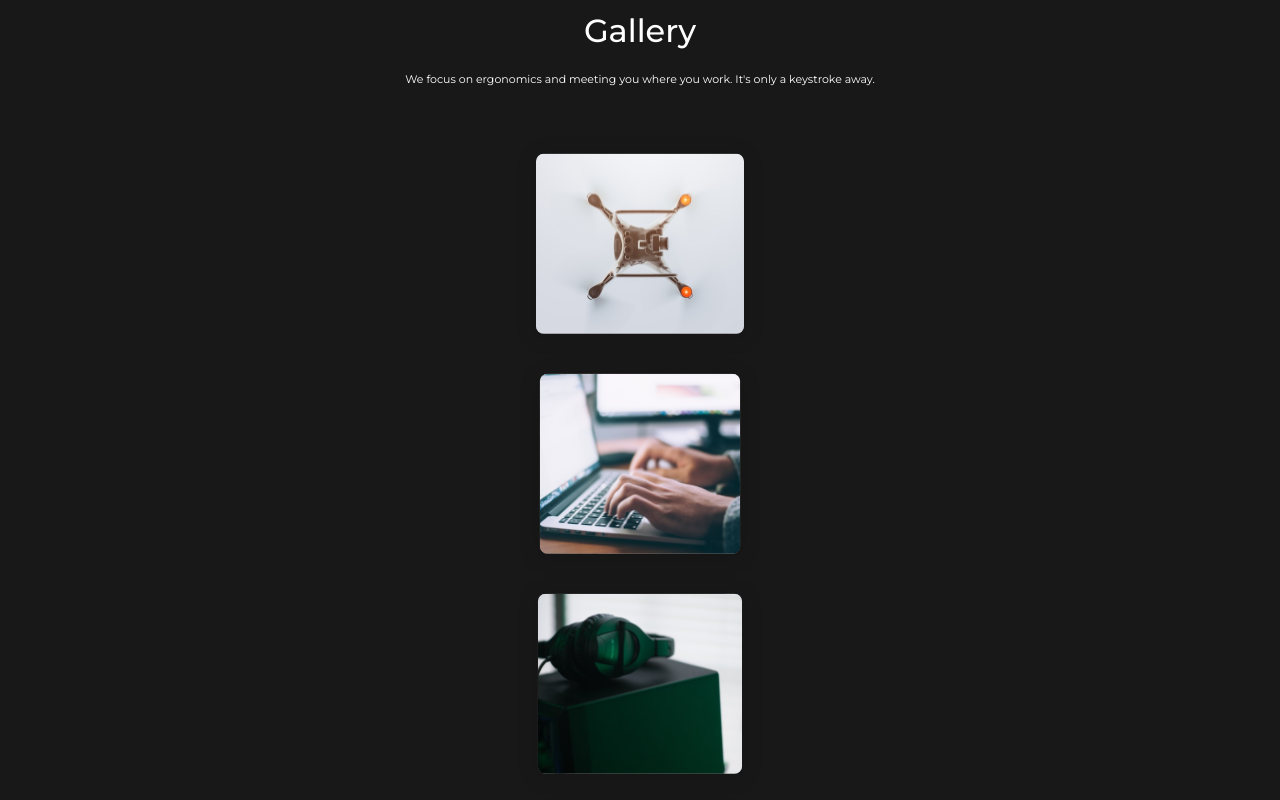
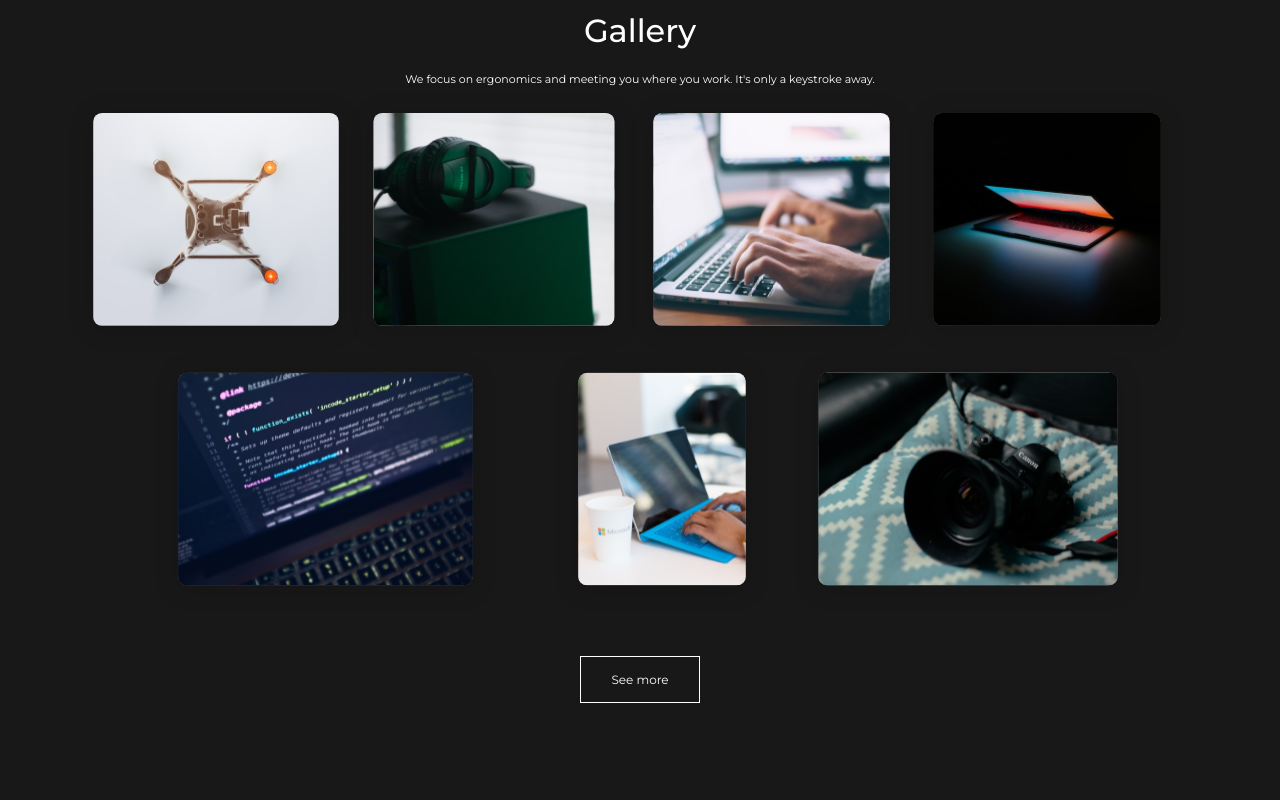
Before and after one commit to CrysLef/Figmaland, a React (Create React App) app: page / in a window 1280 px wide. Shown: the part 2800-3600 px from the top of the page. Built offline with nearby package versions, Linux system fonts and the light colour scheme.

Commit message:
Modify the gallery for desktop

```diff
--- a/src/components/GalleryWrapper/index.js
+++ b/src/components/GalleryWrapper/index.js
@@ -1,17 +1,20 @@
 import * as S from './styles'
-import drone from '../../assets/images/cardImage1.svg'
-import manTipying from '../../assets/images/cardImage2.svg'
-import phone from '../../assets/images/cardImage3.svg'
-import pcClosing from '../../assets/images/cardImage4.svg'
 import DefaultButton from '../DefaultButton'
 
 export default function GalleryWrapper() {
     return(
         <S.Container>
-            <S.Image src={drone} alt="" />
-            <S.Image src={manTipying} alt="" />
-            <S.Image src={phone} alt="" />
-            <S.Image src={pcClosing} alt="" />
+            <div>
+                <S.Image className="imgID1" />
+                <S.Image className="imgID2" />
+                <S.Image className="imgID3" />
+                <S.Image className="imgID4" />
+            </div>
+            <div>
+                <S.Image className="imgID5" />
+                <S.Image className="imgID6" />
+                <S.Image className="imgID7" />
+            </div>
             <DefaultButton content="See more" link="#" />
         </S.Container>
     )
--- a/src/components/GalleryWrapper/styles.js
+++ b/src/components/GalleryWrapper/styles.js
@@ -1,4 +1,11 @@
 import styled from "styled-components";
+import drone from '../../assets/images/cardImage1.svg'
+import manTipying from '../../assets/images/cardImage2.svg'
+import phone from '../../assets/images/cardImage3.svg'
+import pcClosing from '../../assets/images/cardImage4.svg'
+import codeImage from '../../assets/images/codeImage.svg'
+import phone2 from '../../assets/images/phone2.svg'
+import womanTyping from '../../assets/images/womanTyping.svg'
 
 export const Container = styled.div`
     display: flex;
@@ -6,20 +13,75 @@ export const Container = styled.div`
     align-items: center;
 
     button {
+        margin-top: 4.4rem;
         margin-bottom: 15.1rem;
+    }
+
+    div {
+        display: flex;
+        flex-direction: column;
+        background-repeat: no-repeat;
+
+        .imgID1 {
+            background-image: url(${drone});
+        }
+        .imgID2 {
+            background-image: url(${phone});
+        }
+        .imgID3 {
+            background-image: url(${manTipying});
+        }
+        .imgID4 {
+            background-image: url(${pcClosing});
+        }
+        .imgID5 {
+           display: none;
+        }
+        .imgID6 {
+            display: none;
+        }
+        .imgID7 {
+            display: none;
+        }
+
+        @media (min-width: 1020px) {
+            flex-direction: row;
+            margin-right: -10rem;
+
+            .imgID1{
+                margin-left: -12rem;
+            }
+            .imgID2{}
+            .imgID3{}
+            .imgID4{}
+
+            .imgID5 {
+                display: block;
+                background-image: url(${codeImage});
+                margin-right: 2rem;
+                margin-left: -15rem;
+            }
+            .imgID6 {
+                display: block;
+                background-image: url(${womanTyping});
+                margin-right: -14rem;
+            }
+            .imgID7 {
+                display: block;
+                background-image: url(${phone2});
+            }
+        }
     }
 
 `
 
-export const Image = styled.img`
-    width: 26rem;
+export const Image = styled.div`
+    width: 24rem;
     height: 22rem;
+    background-size: contain;
 
-    &:nth-child(1) {
-        margin-top: 4.4rem;
-    }
-
-    &:last-child {
-        margin-bottom: 4.4rem;
+    @media (min-width: 1020px) {
+        width: 38rem;
+        height: 26rem;
     }
 `
```
